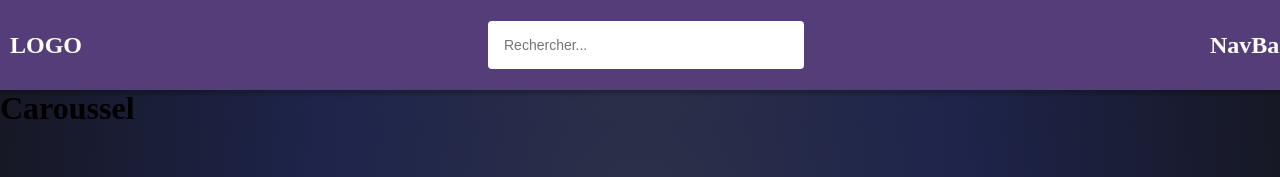
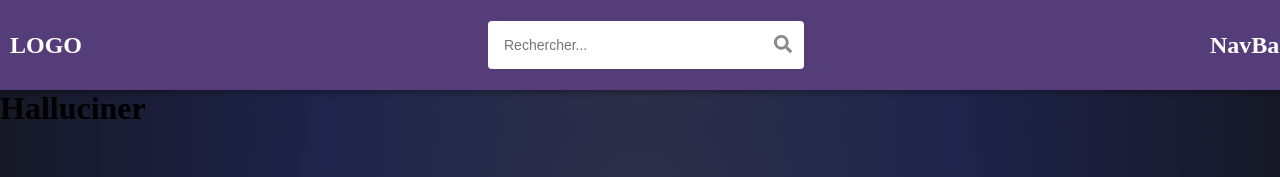
Before and after one commit to TryZorce/DWWM-Brief-ChampiFestin, a Next.js app in the folder next/: page / in a window 1280 px wide. Shown: the top 177 px of the page. Built offline with nearby package versions, Linux system fonts and the light colour scheme.

Commit message:
Add SearchBar and other shit

```diff
--- a/next/src/components/SearchBar.jsx
+++ b/next/src/components/SearchBar.jsx
@@ -1,6 +1,6 @@
 import React, { useState } from 'react';
 import style from './searchBar.module.css'
-// import { FaSearch } from 'react-icons/fa';
+import { FaSearch } from 'react-icons/fa';
 
 function SearchBar() {
   const [searchQuery, setSearchQuery] = useState('');
@@ -20,7 +20,7 @@ function SearchBar() {
         className={style.searchInput}
       />
       <button className={style.searchButton} onClick={handleSearch}>
-        {/* <FaSearch /> */}
+        <FaSearch />
       </button>
     </div>
   );
--- a/next/src/pages/index.tsx
+++ b/next/src/pages/index.tsx
@@ -1,5 +1,6 @@
 import style from '../styles/Home.module.css';
 import SearchBar from '../components/SearchBar'
+// import Carousel from '../components/Carousel'
 
 function Home() {
   return (
@@ -16,7 +17,10 @@ function Home() {
         </nav>
       </header>
       <div className={style.carousel}>
-        <h1>Caroussel</h1>
+        {/* <Carousel /> */}
+      </div>
+      <div className={style.slogan}>
+        <h1>Halluciner</h1>
       </div>
     </div>
   );
--- a/next/src/styles/Home.module.css
+++ b/next/src/styles/Home.module.css
@@ -1,7 +1,5 @@
-
-
 .header {
-  background-color: #543D79;
+  background-color: #543d79;
   height: 70px;
   width: 100vw;
   padding: 10px;
@@ -11,3 +9,30 @@
   color: white;
   box-shadow: 0px 4px 4px 0px rgba(0, 0, 0, 0.25);
 }
+
+/* .slogan {
+  width: 489px;
+  height: 76px;
+  flex-shrink: 0;
+  text-align: center;
+  font-family: Rubik Puddles;
+  font-size: 64px;
+  font-style: normal;
+  font-weight: 400;
+  line-height: normal;
+  text-transform: uppercase;
+  background: linear-gradient(
+    45deg,
+    #f41414 0%,
+    rgba(244, 141, 20, 0.91) 9.38%,
+    rgba(172, 244, 20, 0.74) 25.52%,
+    rgba(44, 190, 20, 0.56) 43.75%,
+    rgba(20, 147, 140, 0.42) 57.81%,
+    rgba(81, 94, 113, 0.31) 69.27%,
+    rgba(147, 64, 75, 0.18) 81.77%,
+    rgba(244, 20, 20, 0) 100%
+  );
+  background-clip: text;
+  -webkit-background-clip: text;
+  -webkit-text-fill-color: transparent;
+} */
--- /dev/null
+++ b/package.json
@@ -0,0 +1,5 @@
+{
+  "dependencies": {
+    "react-icons": "^4.10.1"
+  }
+}
```
Also changed, not shown: next/src/components/Carousel.jsx (added), next/src/components/carousel.module.css (added), 1 other file (tests, documents, lock files or other folders).
